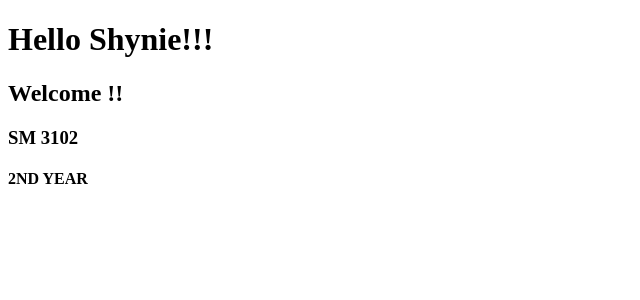
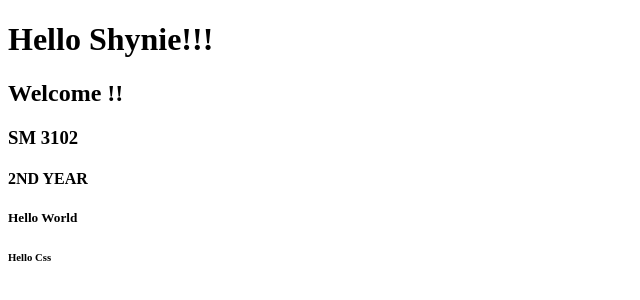
Before and after one commit to laz897/First-Timer-in-a-Git, a plain HTML site: page index.html in a window 1280 px wide. Shown: the whole page, without its empty margins (0-640 px from the left). Drawn offline with Linux system fonts and the light colour scheme.

Commit message:
4th Attempt

```diff
--- a/index.html
+++ b/index.html
@@ -14,6 +14,7 @@
     <h3>SM 3102</h3>
     <h4>2ND YEAR</h4>
 
-</body>
+    <h5>Hello World</h5>
+    <h6>Hello Css</h6>
 
 </html>
```
Also changed, not shown: style.Css (added).
